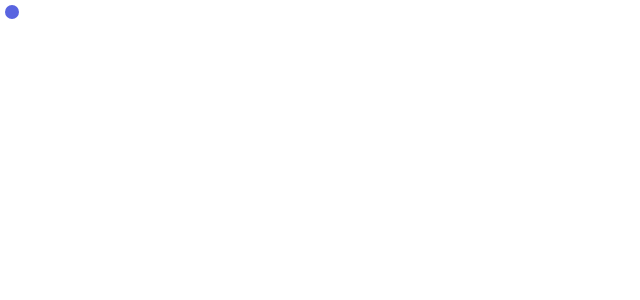
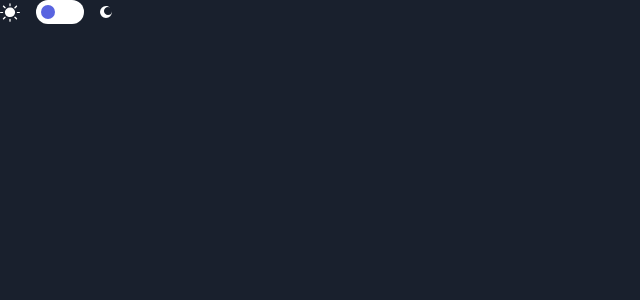
Before and after one commit to ekankam/fm-job-board-app, a Next.js app: page / in a window 1280 px wide. Shown: the top 300 px of the page, without its empty margins (0-640 px from the left). Built offline with nearby package versions, Linux system fonts and the light colour scheme.

Commit message:
Implement dark mode

```diff
--- a/src/pages/_app.tsx
+++ b/src/pages/_app.tsx
@@ -1,6 +1,11 @@
-import '@/styles/globals.css'
-import type { AppProps } from 'next/app'
+import "@/styles/globals.css";
+import type { AppProps } from "next/app";
+import { ThemeProvider } from "next-themes";
 
 export default function App({ Component, pageProps }: AppProps) {
-  return <Component {...pageProps} />
+  return (
+    <ThemeProvider attribute="class" enableSystem={true}>
+      <Component {...pageProps} />
+    </ThemeProvider>
+  );
 }
--- a/src/pages/_document.tsx
+++ b/src/pages/_document.tsx
@@ -1,13 +1,13 @@
-import { Html, Head, Main, NextScript } from 'next/document'
+import { Html, Head, Main, NextScript } from "next/document";
 
 export default function Document() {
   return (
     <Html lang="en">
       <Head />
-      <body>
+      <body className="dark">
         <Main />
         <NextScript />
       </body>
     </Html>
-  )
+  );
 }
--- a/src/ui/Switch.tsx
+++ b/src/ui/Switch.tsx
@@ -1,21 +1,55 @@
-import { useState } from "react";
+import { useEffect, useState } from "react";
+import { useTheme } from "next-themes";
 import { motion } from "framer-motion";
 import classNames from "classnames";
+import { Icons } from "@/assets";
+import Image from "next/image";
 
-type SwitchProps = {
-  isClicked: boolean;
-  onClick: () => void;
-}
 const spring = {
   type: "spring",
   stiffness: 500,
-  damping: 30
+  damping: 30,
 };
 
-export default function Switch({ isClicked, onClick }: SwitchProps) {
+export default function Switch(): JSX.Element | null {
+  const { theme, setTheme } = useTheme();
+  const [mounted, setMounted] = useState(false);
+
+  useEffect(() => setMounted(true), []);
+
+  if (!mounted) return null;
+
+  const handleTheme = () => {
+    setTheme(theme === "dark" ? "light" : "dark");
+  };
+
   return (
-    <div className={classNames("w-12 bg-white rounded-xl p-[5px] cursor-pointer group flex justify-start", { 'justify-end': isClicked })} onClick={onClick}>
-      <motion.div className="bg-violet-700 w-[14px] h-[14px]  rounded-full group-hover:bg-violet-500" layout transition={spring} />
+    <div className="flex items-center gap-4">
+      <Image
+        alt="Sun Icon"
+        src={Icons.desktop.sunIcon}
+        width="20"
+        height="18"
+      />
+      <div
+        className={classNames(
+          "w-12 bg-white rounded-xl p-[5px] cursor-pointer group flex justify-start",
+          { "justify-end": theme === "dark" }
+        )}
+        onClick={handleTheme}
+      >
+        <motion.div
+          className="bg-violet-700 w-[14px] h-[14px]  rounded-full group-hover:bg-violet-500"
+          layout
+          transition={spring}
+        />
+      </div>
+      <Image
+        alt="Moon Icon"
+        src={Icons.desktop.moonIcon}
+        width="12"
+        height="12"
+      />
     </div>
   );
 }
```
